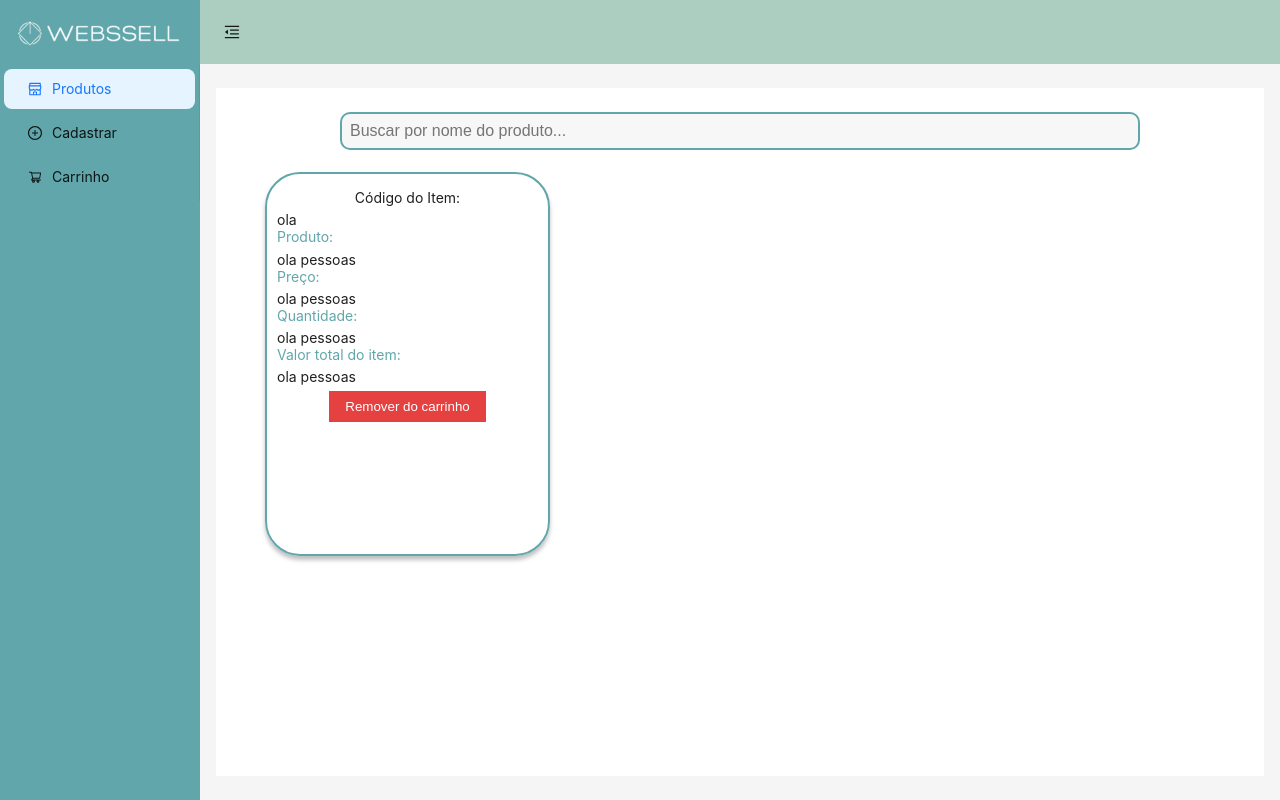
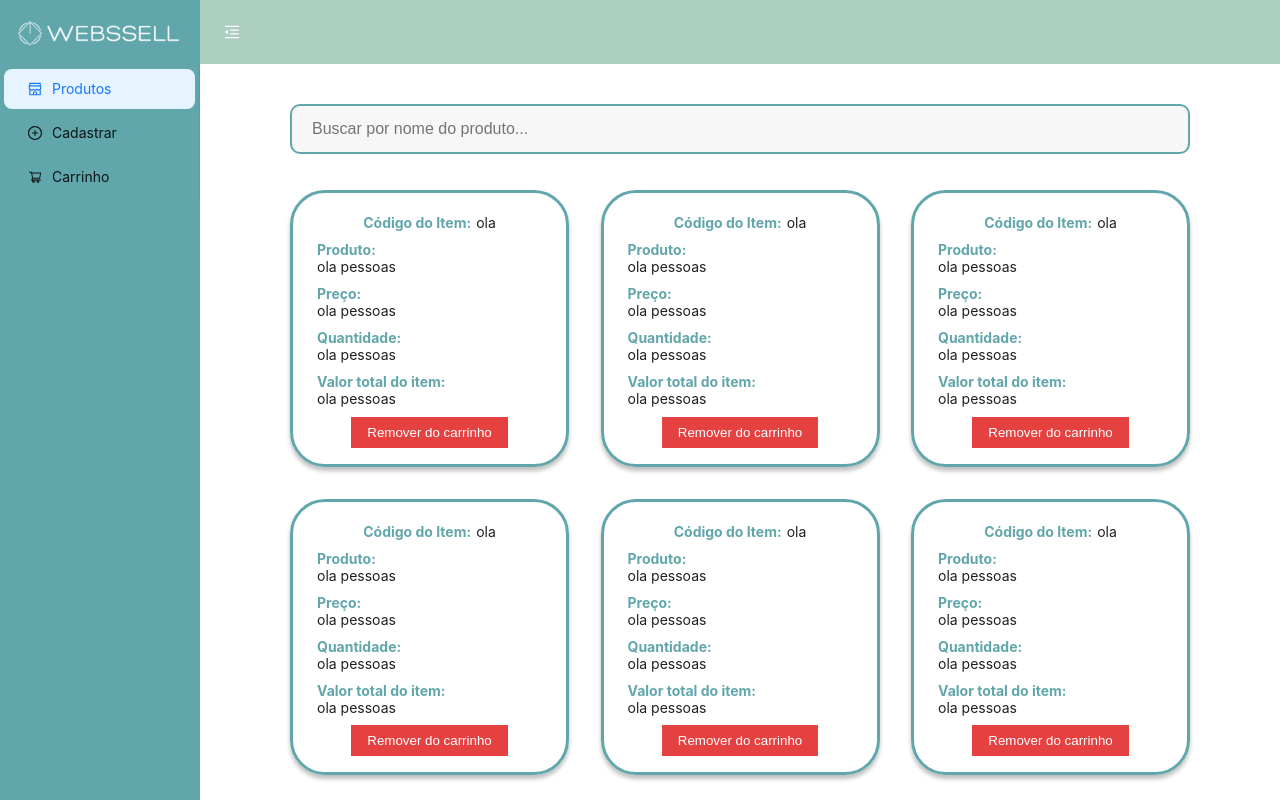
Before and after one commit to LuizGuFaMartins/webssel-web, a React (Create React App) app: page /carrinho in a window 1280 px wide. Built offline with nearby package versions, Linux system fonts and the light colour scheme.

Commit message:
feat: create item card component

```diff
--- a/src/App.js
+++ b/src/App.js
@@ -86,14 +86,14 @@ function App() {
               fontSize: "16px",
               width: 64,
               height: 64,
+              color: "white",
             }}
           />
         </Header>
         <Content
           style={{
             maxHeight: "100%",
-            margin: "24px 16px",
-            padding: 24,
+            padding: "2.5rem",
             minHeight: 280,
             background: "white",
             overflow: "auto",
--- /dev/null
+++ b/src/components/itemCard/index.js
@@ -0,0 +1,36 @@
+import React from "react";
+import "./styles.css";
+
+const ItemCard = () => {
+  return (
+    <div className="card">
+      <div className="card-body">
+        <div className="form-group">
+          <label>Código do Item:</label>
+          <span>ola</span>
+        </div>
+        <div className="form-group">
+          <label>Produto:</label>
+          <span>ola pessoas</span>
+        </div>
+        <div className="form-group">
+          <label>Preço:</label>
+          <span>ola pessoas</span>
+        </div>
+        <div className="form-group">
+          <label>Quantidade:</label>
+          <span>ola pessoas</span>
+        </div>
+        <div className="form-group">
+          <label>Valor total do item:</label>
+          <span>ola pessoas</span>
+        </div>
+        <div className="remove-button">
+          <button>Remover do carrinho</button>
+        </div>
+      </div>
+    </div>
+  );
+};
+
+export default ItemCard;
--- /dev/null
+++ b/src/components/itemCard/styles.css
@@ -0,0 +1,64 @@
+.card {
+  border: 3px solid #61a6ab;
+  border-radius: 35px;
+  padding: 1rem 1.5rem;
+  width: 31%;
+  max-width: 500px;
+  box-shadow: 0px 4px 4px rgba(0, 0, 0, 0.25);
+  min-width: 250px;
+  margin: 1rem 0;
+}
+
+.card-body {
+  display: flex;
+  flex-direction: column;
+}
+
+.card-body .remove-button {
+  display: flex;
+  justify-content: center;
+}
+
+.card-body .remove-button button {
+  background-color: #e64141;
+  color: white;
+  padding: 8px 16px;
+  border: none;
+  cursor: pointer;
+  margin-top: 2%;
+}
+
+.card-body .remove-button button:hover {
+  background-color: darkred;
+}
+
+.card-body .form-groupcod label {
+  display: flex;
+  align-items: center;
+  justify-content: center;
+  padding: 2%;
+}
+
+.form-group {
+  margin-bottom: 2%;
+  display: flex;
+  flex-direction: column;
+  margin: 5px 0;
+}
+
+.form-group label {
+  color: #61a6ab;
+  font-weight: bold;
+}
+
+.form-group:nth-of-type(1) {
+  width: 100%;
+  display: flex;
+  justify-content: center;
+  flex-direction: row;
+  margin: 5px 0;
+}
+
+.form-group:nth-of-type(1) span {
+  margin-left: 5px;
+}
--- a/src/pages/shoppingCart/index.js
+++ b/src/pages/shoppingCart/index.js
@@ -1,77 +1,23 @@
 import React from "react";
+import ItemCard from "../../components/itemCard";
 import "./styles.css";
 
 function ShoppingCart() {
-    const [codigoItem, setCodigoItem] = React.useState('');
-    const [produto, setProduto] = React.useState('');
-    const [preco, setPreco] = React.useState('');
-    const [quantidade, setQuantidade] = React.useState('');
-    const [valorTotal, setValorTotal] = React.useState('');
-
-    const handleCodigoItemChange = (event) => {
-      setCodigoItem(event.target.value);
-    };
-
-    const handleProdutoChange = (event) => {
-      setProduto(event.target.value);
-    };
-
-    const handlePrecoChange = (event) => {
-      setPreco(event.target.value);
-    };
-
-    const handleQuantidadeChange = (event) => {
-      setQuantidade(event.target.value);
-    };
-
-    const handleValorTotalChange = (event) => {
-      setValorTotal(event.target.value);
-    };
-
   return (
     <div className="container">
       <div className="search-bar">
-            <input type="text" placeholder="Buscar por nome do produto..."/>
+        <input type="text" placeholder="Buscar por nome do produto..." />
       </div>
       <div className="boxcard">
-            <div className="card">
-              <div className="card-body">
-                <div className="form-groupcod">
-               <label>Código do Item:</label>
-                <span>ola</span>
-                </div>
-                <div className="form-group">
-                  <label>Produto:</label>
-                </div>
-                <div>
-                  <span>ola pessoas</span>
-                </div>
-                <div className="form-group">
-                  <label>Preço:</label>
-                </div>
-                <div>
-                  <span>ola pessoas</span>
-                </div>
-                <div className="form-group">
-                  <label>Quantidade:</label>
-                </div>
-                <div>
-                  <span>ola pessoas</span>
-                </div>
-                <div className="form-group">
-                  <label>Valor total do item:</label>
-                </div>
-                <div>
-                  <span>ola pessoas</span>
-                </div>
-                <div className="remove-button">
-                  <button>Remover do carrinho</button>
-                </div>
-              </div>
-            </div>
+        <ItemCard />
+        <ItemCard />
+        <ItemCard />
+        <ItemCard />
+        <ItemCard />
+        <ItemCard />
       </div>
     </div>
   );
-  };
+}
 
 export default ShoppingCart;
--- a/src/pages/shoppingCart/styles.css
+++ b/src/pages/shoppingCart/styles.css
@@ -2,92 +2,37 @@
   display: flex;
   flex-direction: column;
   align-items: center;
-    height: 100vh;
+  width: 90%;
+  max-width: 1100px;
+  height: fit-content;
+  margin: 0 auto;
+  padding-bottom: 3rem;
 }
 
 .search-bar {
-    width: 80%;
-    height: 5%;
+  width: 100%;
+  height: 50px;
   margin-bottom: 20px;
 }
 
 .search-bar input[type="text"] {
   width: 100%;
-    padding: 8px;
-    border: 2px solid #61A6AB;
+  height: 100%;
+  padding: 10px 20px;
+  border: 2px solid #61a6ab;
   border-radius: 10px;
   font-size: 16px;
-    background-color: #F7F7F7;
+  background-color: #f7f7f7;
 }
 
 .search-bar input[type="text"]:focus {
   outline: none;
-    border-color: #0ee68c;
 }
 
 .boxcard {
   display: flex;
-    flex-direction: row;
-    height: 80%;
-    width: 95%;
+  height: 100%;
+  width: 100%;
   flex-wrap: wrap;
-    justify-content: flex-start;
-    gap: 20px;
-    margin: 0 auto;
+  justify-content: space-between;
 }
-  .card {
-    border: 2px solid #61A6AB;
-    border-radius: 35px;
-    padding: 10px;
-    width: 30%;
-    height: 60%;
-    max-width: 500px;
-    box-shadow: 0px 4px 4px rgba(0, 0, 0, 0.25);
-    min-width: 250px;
-  }
-
-  .card-body {
-    display: flex;
-    flex-direction: column;
-  }
-
-  .card-body .remove-button {
-    display: flex;
-    justify-content: center;
-  }
-
-  .card-body .remove-button button {
-    background-color: #E64141;
-    color: white;
-    padding: 8px 16px;
-    border: none;
-    cursor: pointer;
-    margin-top: 2%;
-  }
-
-  .card-body .remove-button button:hover {
-    background-color: darkred;
-  }
-
-  .card-body .form-groupcod label {
-    display: flex;
-    align-items: center;
-    justify-content: center;
-    padding: 2%;
-  }
-
-  .form-group {
-    margin-bottom: 2%;
-    color: #61A6AB;
-  }
-
-  .label {
-    font-weight: bold;
-  }
-
-  .input {
-    width: 100%;
-    padding: 5px;
-    border: 1px solid #ccc;
-    border-radius: 4px;
-  }
```
Also changed, not shown: src/components/index.js (deleted, +0 -8 lines), src/components/producCard/index.js (added, +7 -0 lines), src/components/producCard/styles.css (added). Lines whose indentation alone changed are shown as unchanged.
